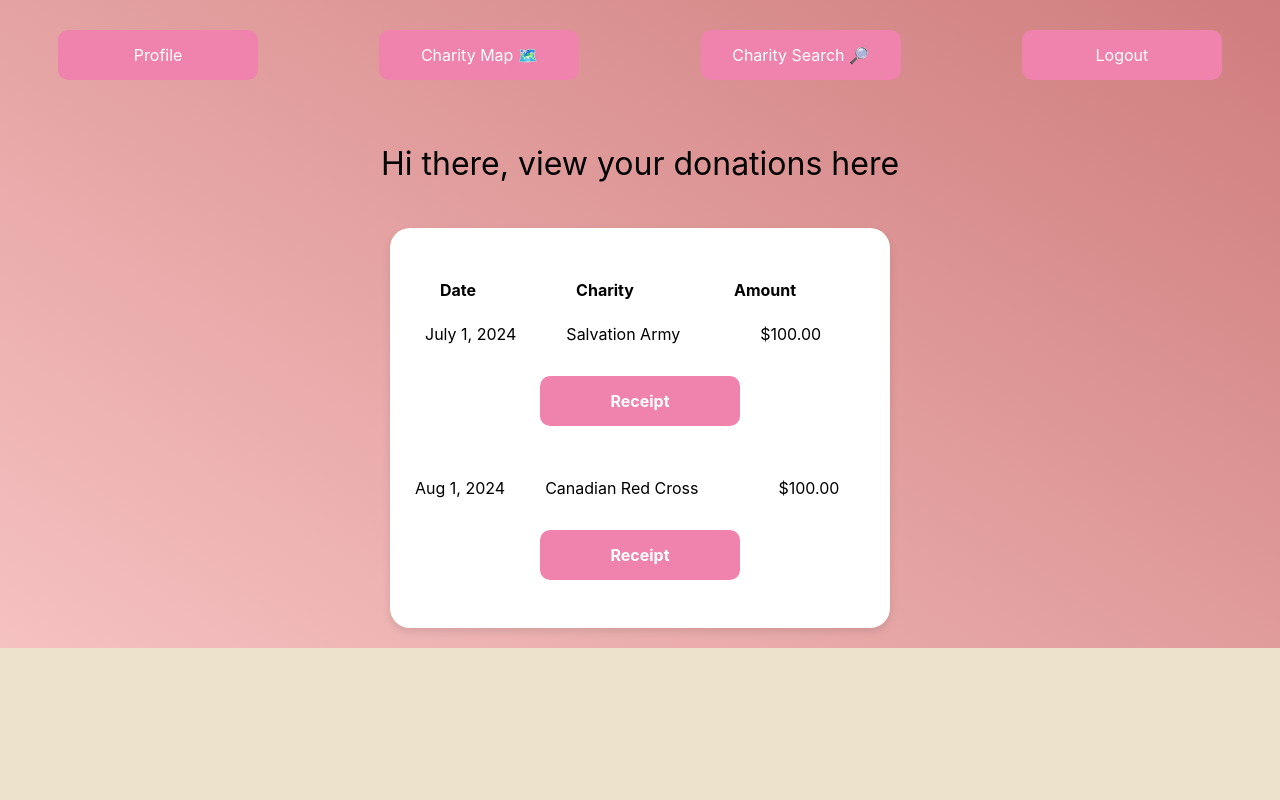
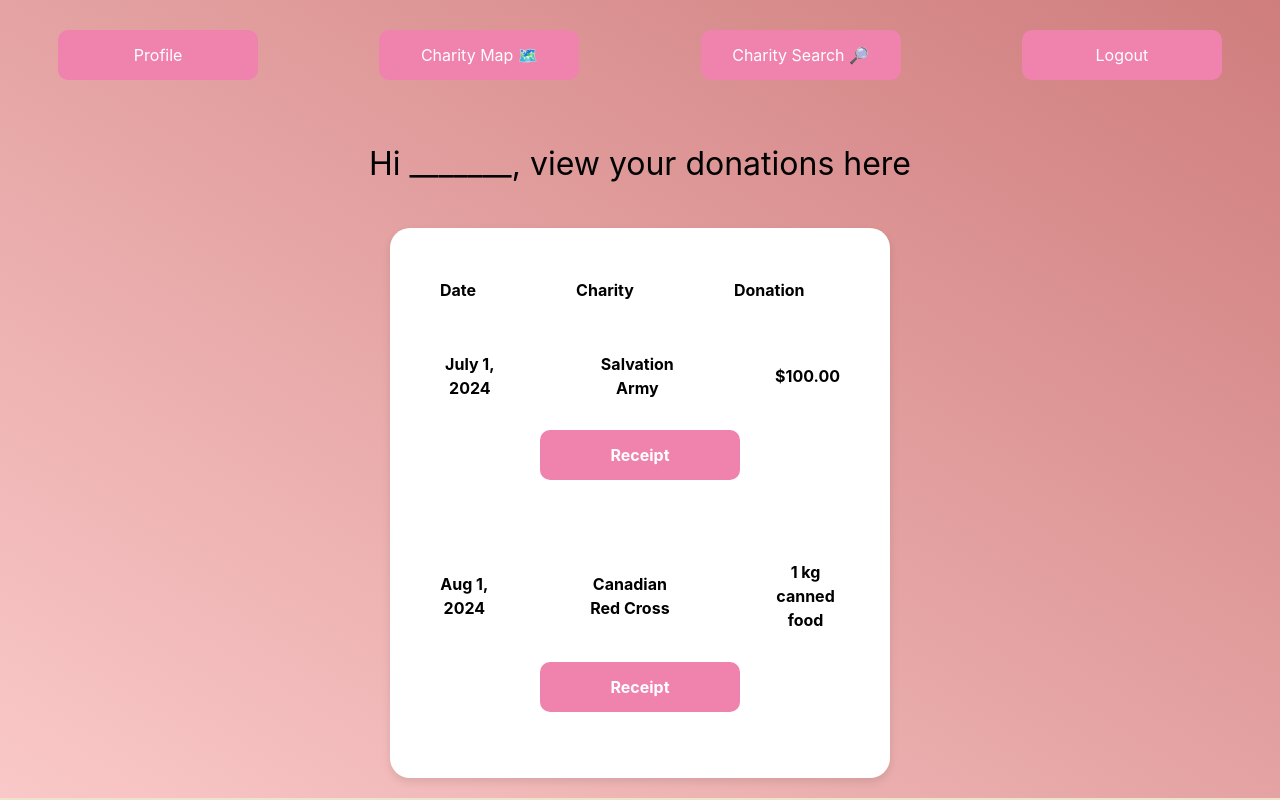
Before and after one commit to TonyTran03/Sharity, a Next.js app in the folder sharity/: page /profile in a window 1280 px wide. Built offline with nearby package versions, Linux system fonts and the light colour scheme.

Commit message:
edited profile page

```diff
--- a/sharity/app/globals.css
+++ b/sharity/app/globals.css
@@ -24,7 +24,7 @@
 
 .rectangle {
   width: 500px;
-  height: 400px;
+  height: 550px;
   background-color: white;
   margin: 20px 0;
   border-radius: 20px;
--- a/sharity/app/profile/page.jsx
+++ b/sharity/app/profile/page.jsx
@@ -14,33 +14,45 @@ function Rectangle() {
   );
 };
 
+function Button() {
+  return (
+    <button className="navbar-button" style={{fontSize: '1rem', fontWeight: 'bold'}}>Receipt</button>
+  )
+}
+
+export function Info({s1, s2, s3}) {
+  return (
+  <div style={{ display: 'flex', alignItems: 'center' }}>
+        <h1 style={{margin: '50px 50px 0', fontWeight: 'bold'}}>{s1}</h1>
+        <h1 style={{margin: '50px 50px 0', fontWeight: 'bold'}}>{s2}</h1>
+        <h1 style={{margin: '50px 50px 0', fontWeight: 'bold'}}>{s3}</h1>
+  </div>
+  )
+}
+
 function Profile() {
   return (
     <div>
       <Navbar/>
       <div className="dashboard p-4">
-      <h1 style={{ fontSize: '2rem', marginBottom: '20px', paddingTop:'30px'}}>Hi there, view your donations here</h1>
+      <h1 style={{ fontSize: '2rem', marginBottom: '20px', paddingTop:'30px'}}>Hi _______, view your donations here</h1>
       <div className="rectangle">
 
-      <div style={{ display: 'flex', alignItems: 'center' }}>
-        <h1 style={{margin: '50px 50px 0', fontWeight: 'bold'}}>Date</h1>
-        <h1 style={{margin: '50px 50px 0', fontWeight: 'bold'}}>Charity</h1>
-        <h1 style={{margin: '50px 50px 0', fontWeight: 'bold'}}>Amount</h1>
+      <div>
+        <Info s1="Date" s2 = "Charity" s3="Donation"/>
       </div>
 
-      <div style={{ display: 'flex', alignItems: 'center' }}>
-        <h1 style={{ margin: '20px 20px 0' , paddingLeft:'15px'}}>July 1, 2024</h1>
-        <h1 style={{ margin: '20px 30px 0' }}>Salvation Army</h1>
-        <h1 style={{ margin: '20px 50px 0' }}>$100.00</h1>
+      <div>
+        <Info s1="July 1, 2024" s2 = "Salvation Army" s3="$100.00"/>
       </div>
-        <button className="navbar-button" style={{fontSize: '1rem', fontWeight: 'bold'}}>Receipt</button>
 
-      <div style={{ display: 'flex', alignItems: 'center' }}>
-        <h1 style={{ margin: '20px 10px 0' , paddingLeft:'15px'}}>Aug 1, 2024</h1>
-        <h1 style={{ margin: '20px 30px 0' }}>Canadian Red Cross</h1>
-        <h1 style={{ margin: '20px 50px 0' }}>$100.00</h1>
+      <Button/>
+
+      <div>
+        <Info s1="Aug 1, 2024" s2 = "Canadian Red Cross" s3="1 kg canned food"/>
       </div>
-      <button className="navbar-button" style={{fontSize: '1rem', fontWeight: 'bold'}}>Receipt</button>
+
+      <Button/>
 
       </div>
       </div>
```
